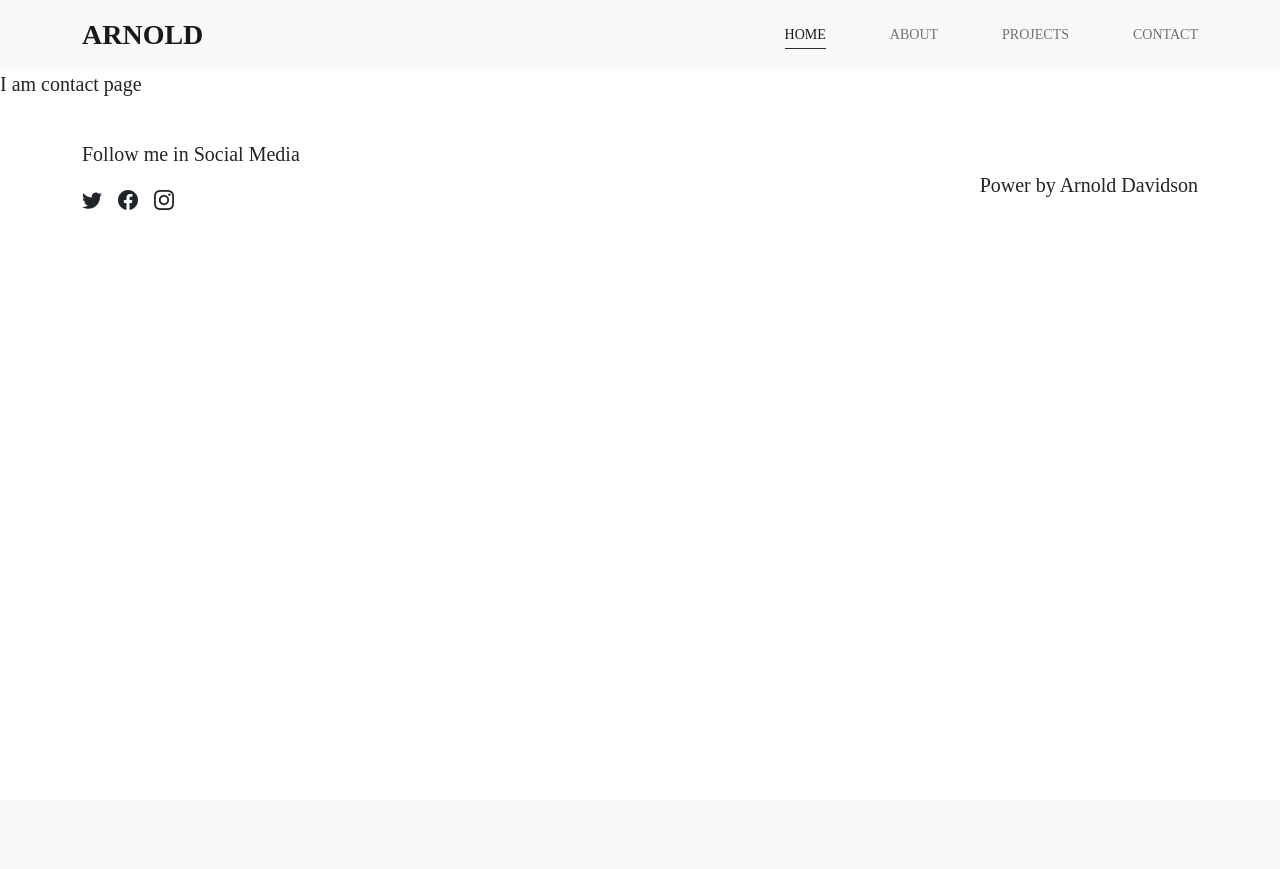
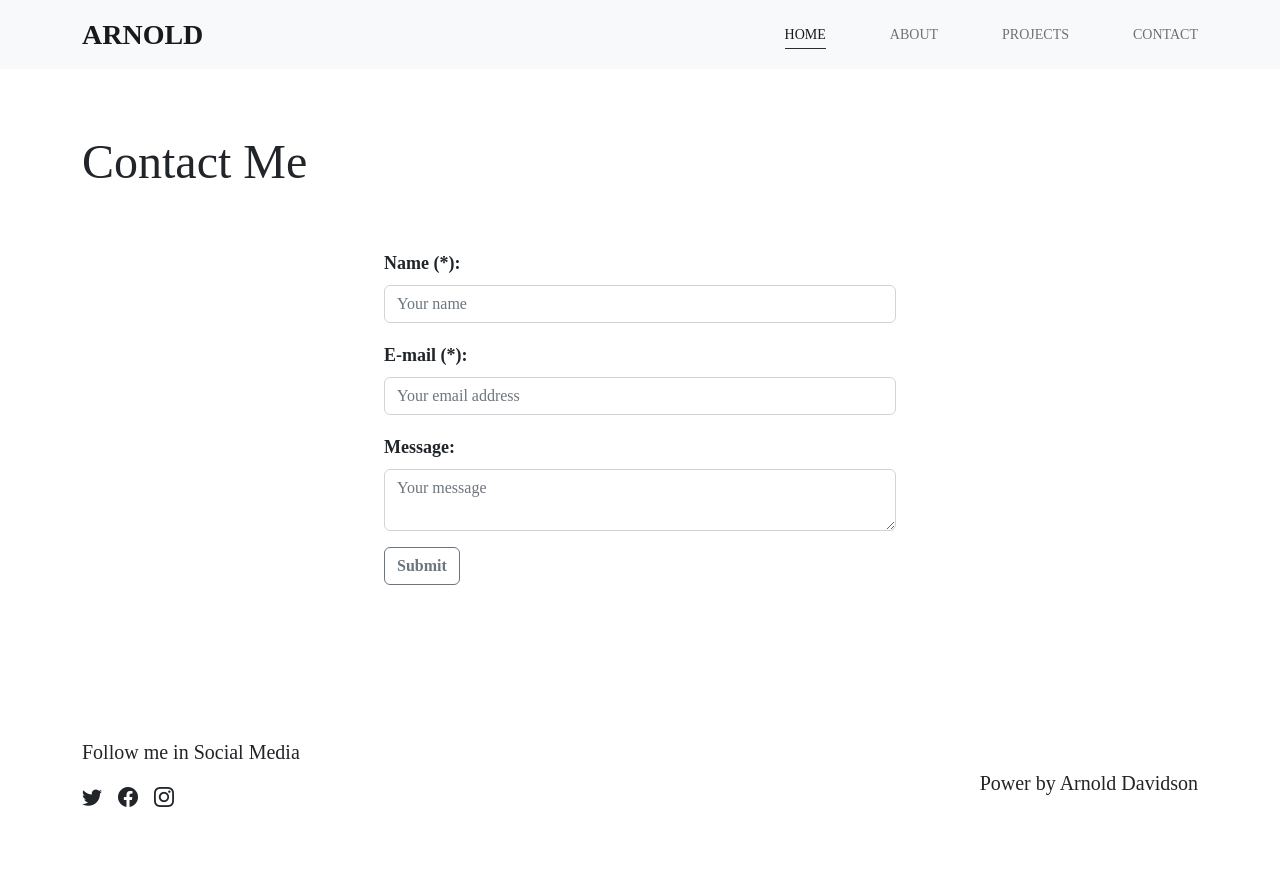
Before and after one commit to minjunn99/CVResumeProject, a PHP site: page /view/contact.php in a window 1280 px wide. Before the commit the page ends 210 px from the top, so only its background shows below. Run offline with PHP 8.4, Linux system fonts and the light colour scheme; some libraries are stand-ins or nearby versions; some web fonts are replaced.

Commit message:
Hoang Hieu Trung - Add contact page for cvresume project

```diff
--- a/assets/css/styles.css
+++ b/assets/css/styles.css
@@ -1,6 +1,12 @@
 body {
   font-family: "Baskervville", serif !important;
   font-size: 1.25rem;
+}
+
+/* Fixed css bootstrap */
+.form-label {
+  font-size: 1.125rem;
+  font-weight: 600;
 }
 
 /* general */
@@ -90,7 +96,7 @@ section .heading {
 .hero-description {
   display: grid;
   place-items: center;
-  padding: 1.25rem 1rem;
+  padding: 5rem 1rem;
   width: 100%;
   max-width: 64rem;
 }
@@ -203,6 +209,13 @@ section .heading {
   }
 }
 
+/* Contact page css */
+.contact-form {
+  width: 100%;
+  max-width: 32rem;
+  padding-block: 3rem;
+}
+
 /* Footer css */
 .footer {
   padding-block: 1.875rem;
--- a/view/contact.php
+++ b/view/contact.php
@@ -4,7 +4,26 @@
 ?>
 
 <main>
-    <?php echo "I am contact page"; ?>
+    <section class="contact">
+        <div class="container">
+            <h3 class="heading text-capitalize">contact me</h3>
+            <form class="contact-form mx-auto">
+                <div class="mb-3">
+                    <label for="name" class="form-label">Name (*):</label>
+                    <input type="email" class="form-control" id="name" aria-describedby="name" placeholder="Your name">
+                </div>
+                <div class="mb-3">
+                    <label for="email" class="form-label">E-mail (*):</label>
+                    <input type="email" class="form-control" id="email" aria-describedby="email" placeholder="Your email address">
+                </div>
+                <div class="mb-3">
+                    <label for="message" class="form-label">Message:</label>
+                    <textarea name="" id="message" class="form-control" placeholder="Your message"></textarea>
+                </div>
+                <button type="submit" class="btn btn-outline-secondary fw-bold">Submit</button>
+            </form>
+        </div>
+    </section>
 </main>
 
 <?php include("../includes/footer.php"); ?>
```
